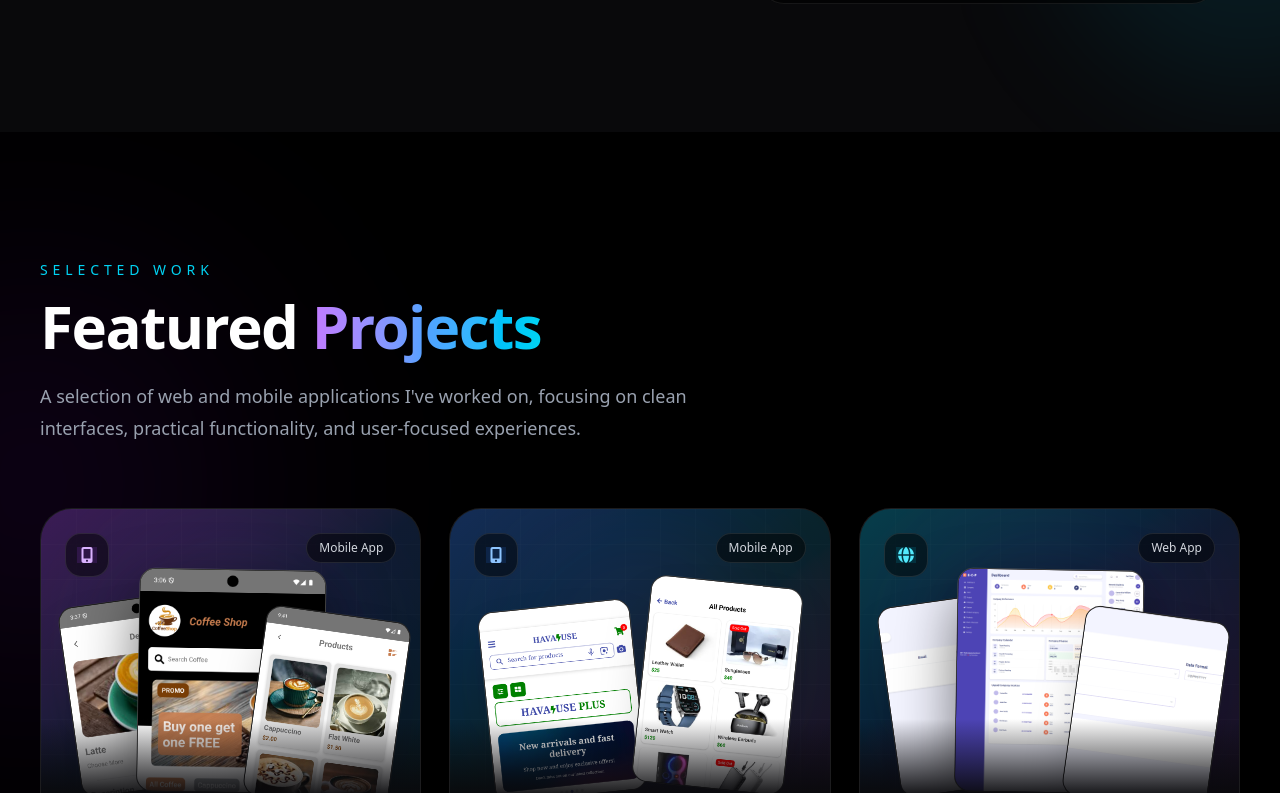
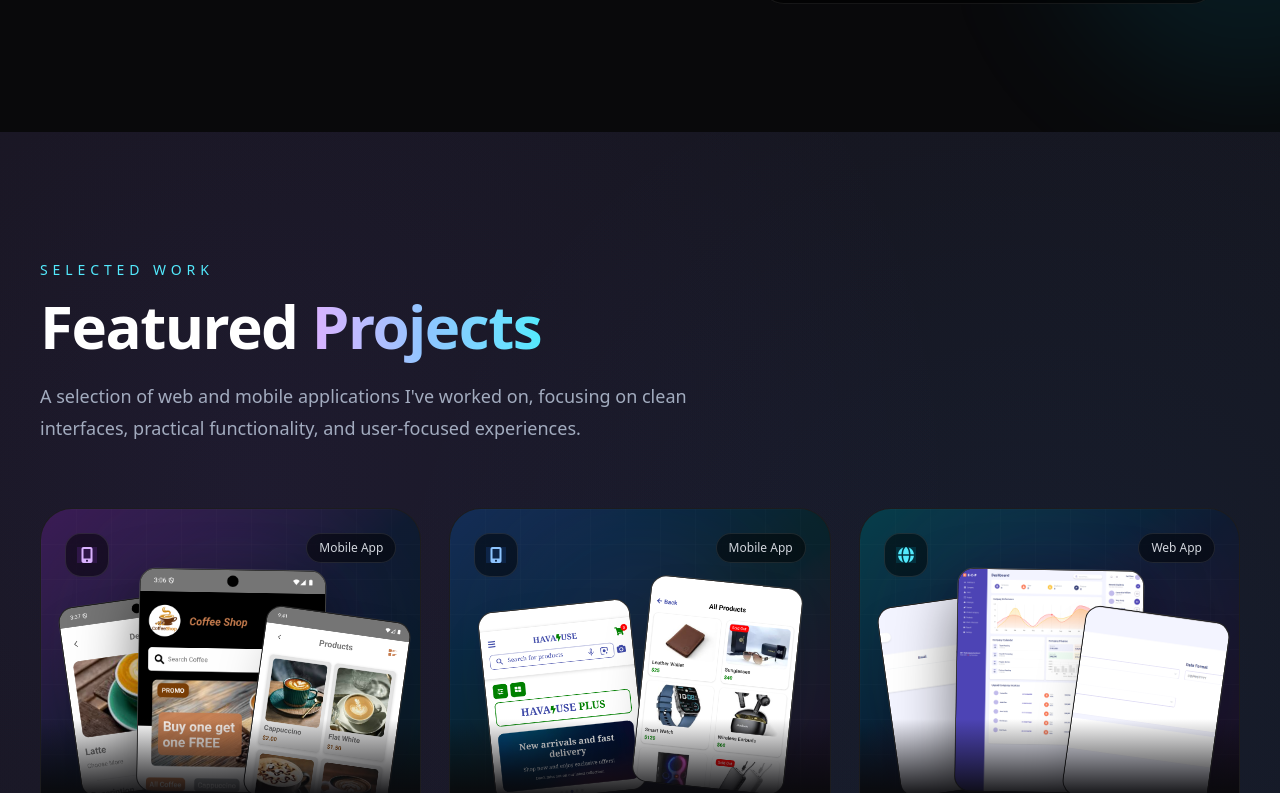
Before and after one commit to farina-riaz-fari/Portfolio, a Next.js app: page / in a window 1280 px wide. Shown: the part 1647-2440 px from the top of the page. Built offline with nearby package versions, Linux system fonts and the light colour scheme.

Commit message:
Update projects section background

```diff
--- a/components/Projects/index.tsx
+++ b/components/Projects/index.tsx
@@ -88,27 +88,23 @@ const Projects = () => {
   return (
     <section
       id="projects"
-      className="relative overflow-hidden bg-black px-6 py-24 text-white md:px-10 md:py-32"
-    >
-      {/* Background glows */}
-      <div className="pointer-events-none absolute -left-40 top-40 h-96 w-96 rounded-full bg-purple-600/10 blur-[130px]" />
-      <div className="pointer-events-none absolute -right-40 bottom-20 h-96 w-96 rounded-full bg-cyan-500/10 blur-[130px]" />
-
+className="relative overflow-hidden px-6 py-24 text-white md:px-10 md:py-32
+bg-[radial-gradient(circle_at_20%_20%,rgba(139,92,246,0.07),transparent_40%),radial-gradient(circle_at_80%_30%,rgba(59,130,246,0.06),transparent_40%),radial-gradient(circle_at_50%_90%,rgba(34,211,238,0.05),transparent_45%),linear-gradient(135deg,#17151f,#151721,#131722)]"    >
       <div className="relative mx-auto max-w-7xl">
         {/* Heading */}
         <div className="mb-16 max-w-3xl">
-          <p className="mb-4 text-sm font-medium uppercase tracking-[0.35em] text-cyan-400">
+          <p className="mb-4 text-sm font-medium uppercase tracking-[0.35em] text-cyan-300">
             Selected Work
           </p>
 
           <h2 className="text-4xl font-bold tracking-tight md:text-6xl">
             Featured{" "}
-            <span className="bg-gradient-to-r from-purple-400 via-blue-400 to-cyan-400 bg-clip-text text-transparent">
+            <span className="bg-gradient-to-r from-purple-300 via-blue-300 to-cyan-300 bg-clip-text text-transparent">
               Projects
             </span>
           </h2>
 
-          <p className="mt-6 max-w-2xl text-lg leading-8 text-gray-400">
+          <p className="mt-6 max-w-2xl text-lg leading-8 text-blue-100/70">
             A selection of web and mobile applications I&apos;ve worked on,
             focusing on clean interfaces, practical functionality, and
             user-focused experiences.
```
